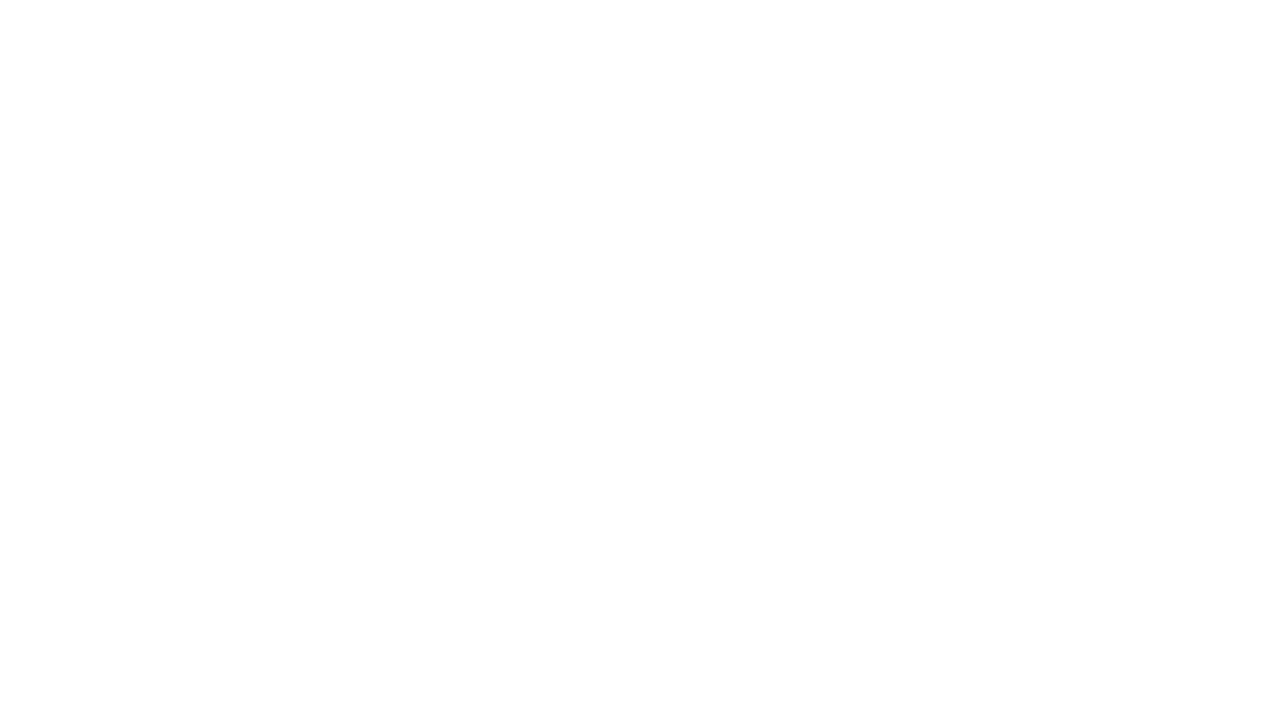
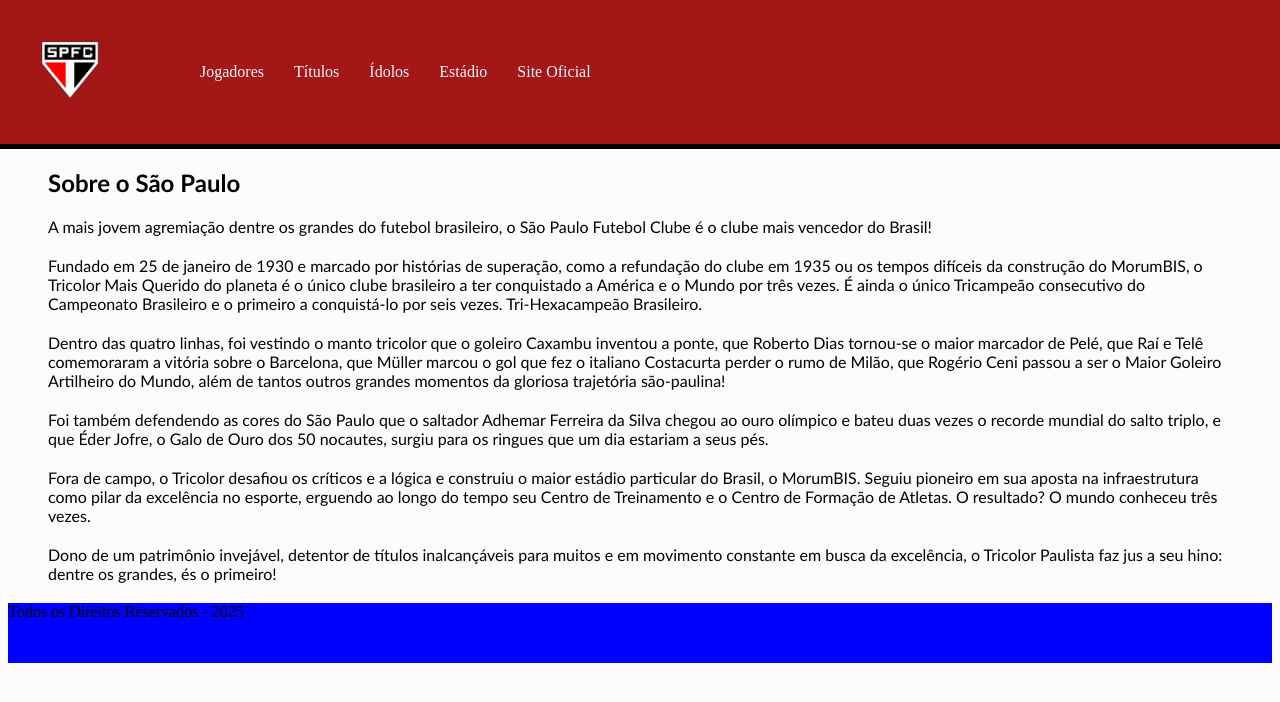
Before and after one commit to gsales2/Primeiro-Projeto-Web, a plain HTML site: page index.html in a window 1280 px wide. Drawn offline with Linux system fonts and the light colour scheme.

Commit message:
Inicio da pagina inicial do site, adicionei o heade, main e footer, e inicio da implementação do css

```diff
--- a/index.html
+++ b/index.html
@@ -3,9 +3,39 @@
 <head>
     <meta charset="UTF-8">
     <meta name="viewport" content="width=device-width, initial-scale=1.0">
-    <title>Meu Site</title>
+    <title>SPFC</title>
+    <link rel="stylesheet" href="style.css">
 </head>
 <body>
+    <header id="cabecalho">
+
+        <a href="index.html"><img id="escudo-time" src="imagens/Escudo_spfc.png"></a>
+        <nav id="menu">
+            <a href="#">Jogadores</a>
+            <a href="#">Títulos</a>
+            <a href="#">Ídolos</a>
+            <a href="#">Estádio</a>
+            <a href="https://www.saopaulofc.net" target="_blank">Site Oficial</a>
+        </nav>
+
+    </header>
+    <main>
+        <section id="hist">
+            <h1 id="titulo">Sobre o São Paulo</h1>
+            <p class="paragrafo">A mais jovem agremiação dentre os grandes do futebol brasileiro,
+                o São Paulo Futebol Clube é o clube mais vencedor do Brasil!</p>
+            <p class="paragrafo">Fundado em 25 de janeiro de 1930 e marcado por histórias de superação, como a refundação do clube em 1935 ou os tempos difíceis da construção do MorumBIS, o Tricolor Mais Querido do planeta é o único clube brasileiro a ter conquistado a América e o Mundo por três vezes. É ainda o único Tricampeão consecutivo do Campeonato Brasileiro e o primeiro a conquistá-lo por seis vezes. Tri-Hexacampeão Brasileiro.</p>
+            <p class="paragrafo">Dentro das quatro linhas, foi vestindo o manto tricolor que o goleiro Caxambu inventou a ponte, que Roberto Dias tornou-se o maior marcador de Pelé, que Raí e Telê comemoraram a vitória sobre o Barcelona, que Müller marcou o gol que fez o italiano Costacurta perder o rumo de Milão, que Rogério Ceni passou a ser o Maior Goleiro Artilheiro do Mundo, além de tantos outros grandes momentos da gloriosa trajetória são-paulina!</p>
+            <p class="paragrafo">Foi também defendendo as cores do São Paulo que o saltador Adhemar Ferreira da Silva chegou ao ouro olímpico e bateu duas vezes o recorde mundial do salto triplo, e que Éder Jofre, o Galo de Ouro dos 50 nocautes, surgiu para os ringues que um dia estariam a seus pés.</p>
+            <p class="paragrafo">Fora de campo, o Tricolor desafiou os críticos e a lógica e construiu o maior estádio particular do Brasil, o MorumBIS. Seguiu pioneiro em sua aposta na infraestrutura como pilar da excelência no esporte, erguendo ao longo do tempo seu Centro de Treinamento e o Centro de Formação de Atletas. O resultado? O mundo conheceu três vezes.</p>
+            <p class="paragrafo">Dono de um patrimônio invejável, detentor de títulos inalcançáveis para muitos e em movimento constante em busca da excelência, o Tricolor Paulista faz jus a seu hino: dentre os grandes, és o primeiro!</p>
+        </section>
+    </main>
+
+    <footer id="rodape">
+        <p>Todos os Direitos Reservados - 2025</p>
+    </footer>
+
 
 </body>
 </html>
--- a/style.css
+++ b/style.css
@@ -0,0 +1,65 @@
+body {
+     background-color: rgb(253, 251, 251);
+}
+main {
+    padding-top: 100px;
+}
+
+a {
+    text-decoration: none;
+    color: aliceblue;
+    transition: 0.5s;
+}
+
+a:hover {
+    color: blue;
+}
+
+h1 {
+    margin-left: 40px;
+    font-family: 'Gill Sans', 'Gill Sans MT', Calibri, 'Trebuchet MS', sans-serif;
+}
+
+#cabecalho {
+    background-color: rgb(164, 23, 23);
+    padding: 20px 0;
+    position: fixed;
+    top: 0;
+    left: 0;
+    right: 0;
+    align-items: center;
+    display: flex;
+    width: auto;
+    box-shadow: 0px 5px
+}
+
+#escudo-time {
+    margin-top: 20px;
+    margin-left: 40px;
+    margin-bottom: 20px;
+    width: 60px;
+}
+
+#menu {
+    margin-left: 100px;
+    display: flex;
+    gap: 30px;
+}
+
+
+#hist {
+    margin-top: 60px
+}
+
+#rodape {
+    background-color: blue;
+    width: auto;
+    height: 60px;
+
+}
+
+.paragrafo {
+    scrollbar-color: pink;
+    margin: 20px 40px;
+    font-family: 'Gill Sans', 'Gill Sans MT', Calibri, 'Trebuchet MS', sans-serif;
+}
```
Also changed, not shown: imagens/Escudo_spfc.png (added).
